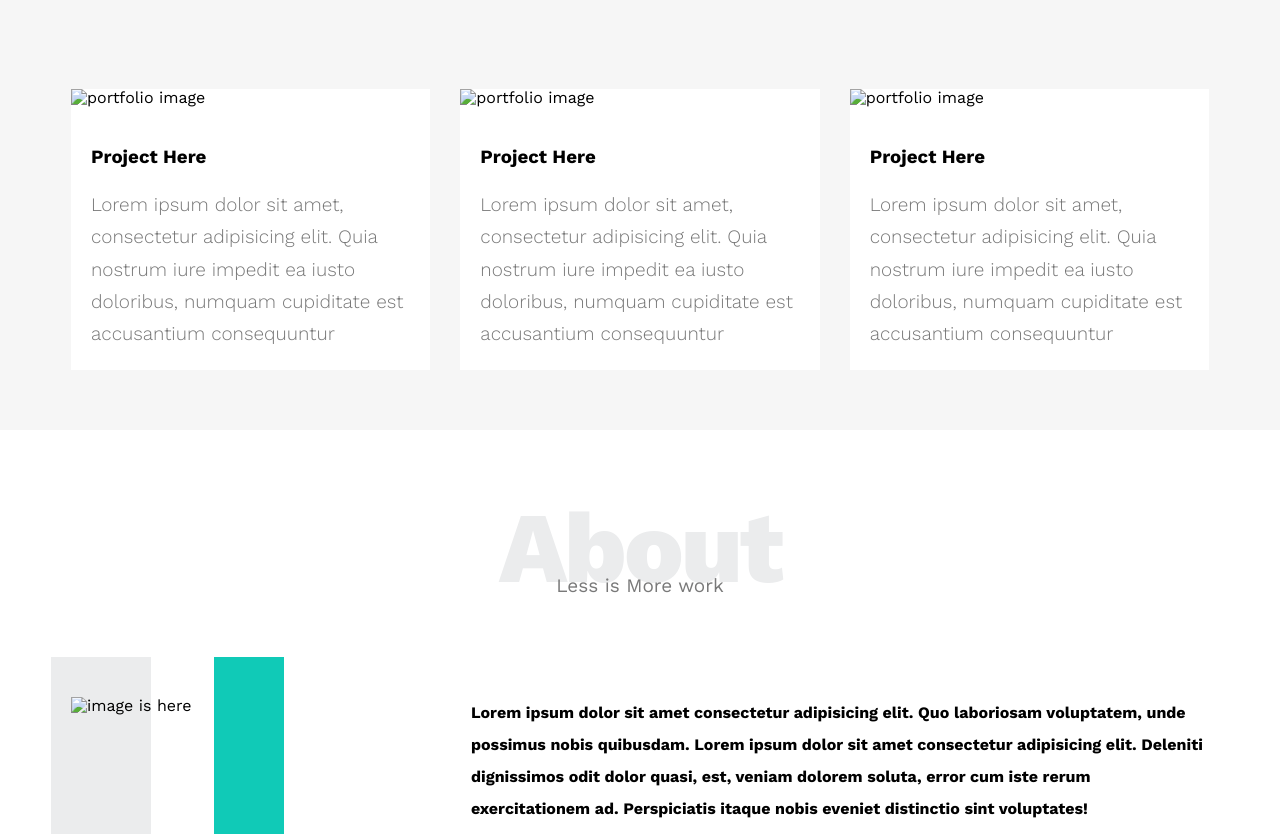
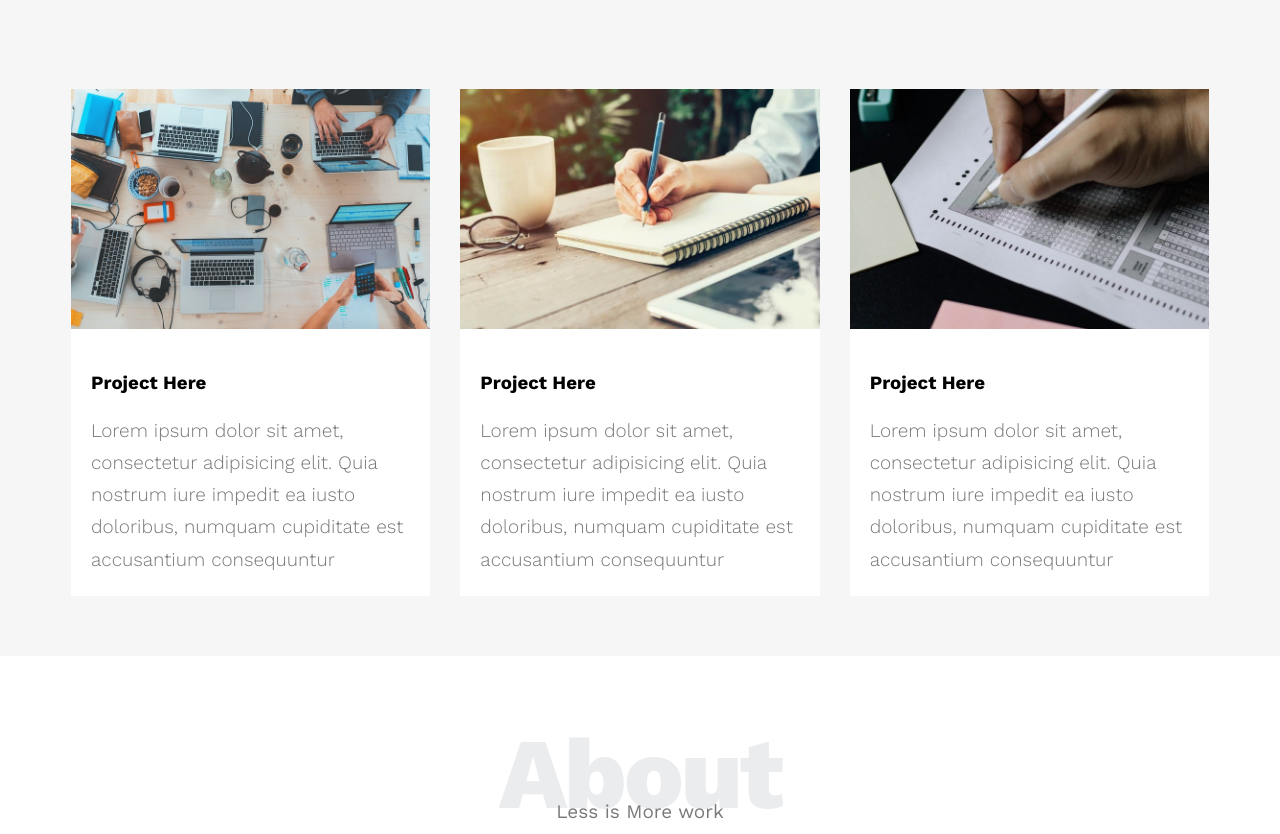
Before and after one commit to saddamarbaa/leon-agency-website, a plain HTML site: page index.html in a window 1280 px wide. Shown: the part 2137-2971 px from the top of the page. Drawn offline with nearby package versions, Linux system fonts and the light colour scheme; the site is published under a folder, as on GitHub Pages, so addresses that start at the root find nothing; a script that the page names is missing.

Commit message:
ADD: Fixed Image File Paths (2)

```diff
--- a/index.html
+++ b/index.html
@@ -163,7 +163,7 @@
 					<div class="col">
 						<div class="image">
 							<img
-								src="/images/services.jpg"
+								src="./images/services.jpg"
 								alt="services image"
 								class="image-colm"
 							/>
@@ -181,7 +181,7 @@
 				<p>If you doit right, it will last forever</p>
 				<div class="portfolio-wrapper">
 					<div class="card">
-						<img src="/images/portfolio-2.jpg" alt=" portfolio image" />
+						<img src="./images/portfolio-2.jpg" alt=" portfolio image" />
 						<div class="info">
 							<h3>Project Here</h3>
 							<p>
@@ -193,7 +193,7 @@
 					</div>
 
 					<div class="card">
-						<img src="/images/portfolio-1.jpg" alt=" portfolio image" />
+						<img src="./images/portfolio-1.jpg" alt=" portfolio image" />
 						<div class="info">
 							<h3>Project Here</h3>
 							<p>
@@ -205,7 +205,7 @@
 					</div>
 
 					<div class="card">
-						<img src="/images/portfolio-3.jpg" alt=" portfolio image" />
+						<img src="./images/portfolio-3.jpg" alt=" portfolio image" />
 						<div class="info">
 							<h3>Project Here</h3>
 							<p>
@@ -227,7 +227,7 @@
 				<p>Less is More work</p>
 				<div class="about-wrapper">
 					<div class="image">
-						<img src="/images/about.jpg" alt="image is here" />
+						<img src="./images/about.jpg" alt="image is here" />
 					</div>
 					<div class="text">
 						<p>
```
